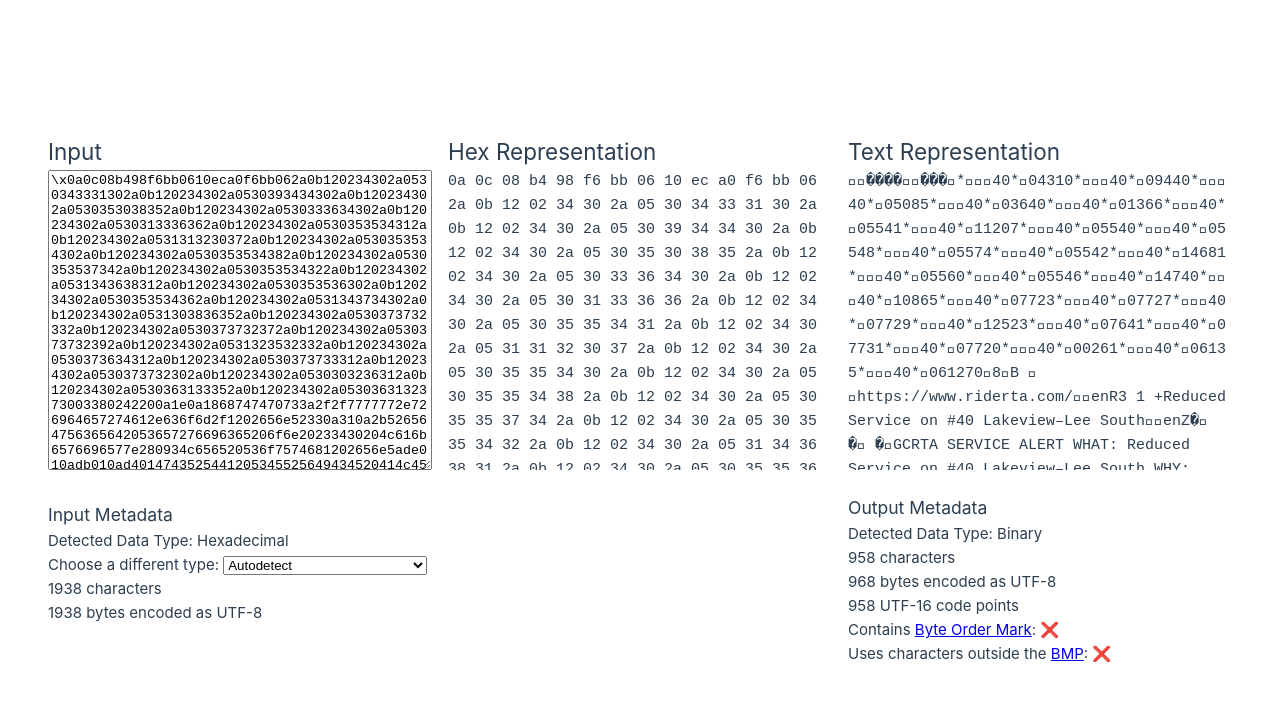
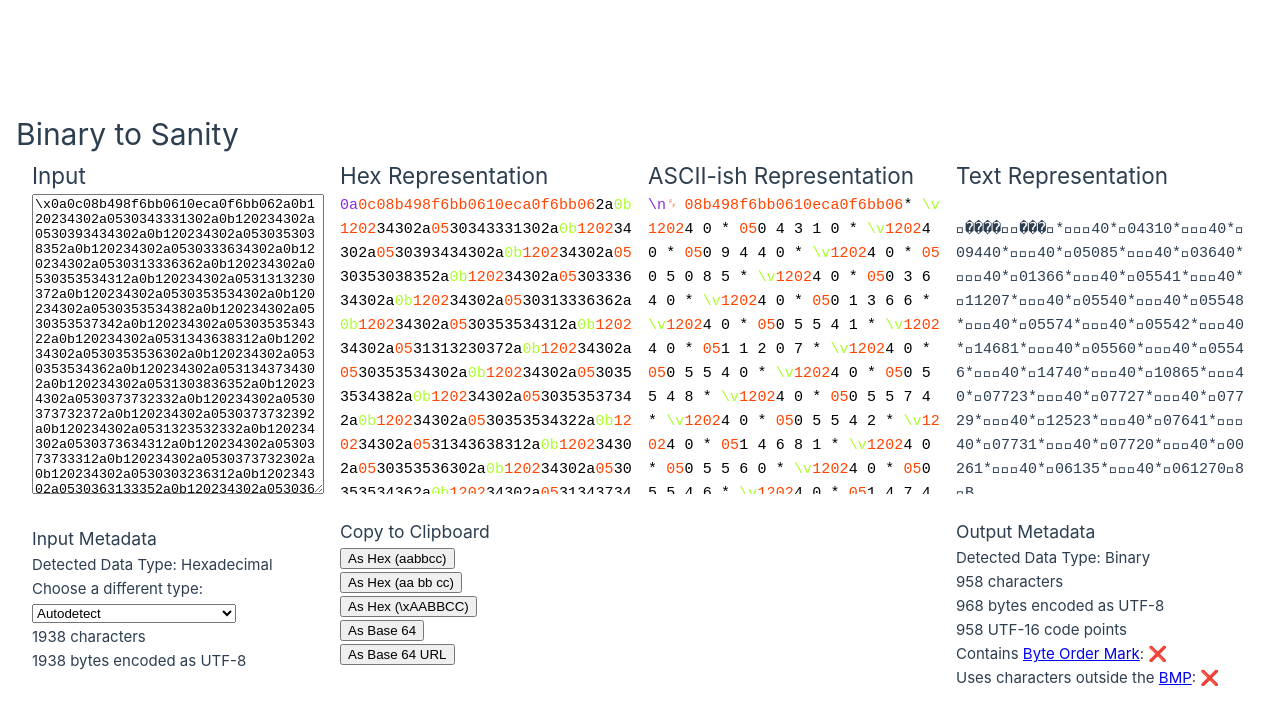
Before and after one commit to simplebitlabs/tobytes, a Vue app: page / in a window 1280 px wide. Shown: the top 724 px of the page. Built offline with nearby package versions, Linux system fonts and the light colour scheme.

Commit message:
Hex output component and other additions

```diff
--- a/src/App.vue
+++ b/src/App.vue
@@ -1,10 +1,17 @@
 <script setup lang="ts">
 import { ref, computed } from 'vue'
-import { hexToBytes, bytesToUTF8, InputType, autodetectInputType, DataType, autodetectDataType } from './b2x'
 
-function arrayToHex(arr: Uint8Array | number[]): string {
-  return [...arr].map((num) => num.toString(16).padStart(2, '0')).join(' ')
-}
+import HexOutput from './components/HexOutput.vue'
+
+import {
+  hexToBytes,
+  base64ToBytes,
+  bytesToUTF8,
+  InputType,
+  autodetectInputType,
+  DataType,
+  autodetectDataType,
+} from './b2x'
 
 const input = ref(
   '\\x0a0c08b498f6bb0610eca0f6bb062a0b120234302a0530343331302a0b120234302a0530393434302a0b120234302a0530353038352a0b120234302a0530333634302a0b1202343' +
@@ -45,16 +52,9 @@ const data = computed(() => {
   if (inputType.value == InputType[InputType.Hexadecimal]) {
     return hexToBytes(val) || []
   } else if (inputType.value == InputType[InputType.Base64]) {
-    if (typeof window !== 'undefined') {
-      const binary = window.atob(input.value)
-      const array = new Uint8Array(binary.length)
-      for (let i = 0; i < binary.length; i++) {
-        array[i] = binary.charCodeAt(i)
-      }
-      return array
-    } else {
-      return Buffer.from(input.value, 'base64')
-    }
+    return base64ToBytes(input.value)
+  } else if (inputType.value == InputType[InputType.Base64URL]) {
+    return base64ToBytes(input.value, true)
   }
   return new TextEncoder().encode(val)
 })
@@ -68,7 +68,6 @@ const output = computed(() => {
 })
 
 const hasBom = computed(() => {
-  console.log(data.value)
   return data.value.length >= 3 && data.value[0] == 0xef && data.value[1] == 0xbb && data.value[2] == 0xbf
 })
 
@@ -90,7 +89,9 @@ const outputBytes = computed(() => {
 </script>
 
 <template>
-  <header></header>
+  <header>
+    <h1>Binary to Sanity</h1>
+  </header>
 
   <main>
     <div class="left">
@@ -120,11 +121,21 @@ const outputBytes = computed(() => {
     </div>
     <div class="middle">
       <h2>Hex Representation</h2>
-      <div class="output">{{ arrayToHex(data) }}</div>
+      <div class="output"><HexOutput :items="data" :printASCII="false" /></div>
+      <h3>Copy to Clipboard</h3>
+      <button>As Hex (aabbcc)</button><br />
+      <button>As Hex (aa bb cc)</button><br />
+      <button>As Hex (\xAABBCC)</button><br />
+      <button>As Base 64</button><br />
+      <button>As Base 64 URL</button>
+    </div>
+    <div class="middle2">
+      <h2>ASCII-ish Representation</h2>
+      <div class="output"><HexOutput :items="data" :printASCII="true" /></div>
     </div>
     <div class="right">
       <h2>Text Representation</h2>
-      <div class="output" v-html="output"></div>
+      <div class="output"><div class="text-output" v-html="output"></div></div>
       <h3>Output Metadata</h3>
       <div class="meta">Detected Data Type: {{ dataType }}</div>
       <div class="meta">{{ outputCharacters }} characters</div>
--- a/src/assets/main.css
+++ b/src/assets/main.css
@@ -1,9 +1,9 @@
 @import './base.css';
 
 #app {
-  max-width: 1280px;
+  /*max-width: 1280px;*/
   margin: 0 auto;
-  padding: 2rem;
+  padding: 1rem;
   font-weight: normal;
 }
 
@@ -15,7 +15,7 @@
 
   #app main {
     display: grid;
-    grid-template-columns: 1fr 1fr 1fr;
+    grid-template-columns: repeat(4, 1fr);
     column-gap: 1rem;
     padding: 0 1rem;
   }
@@ -35,4 +35,41 @@
     overflow: auto;
     overflow-wrap: anywhere;
   }
+
+  .hex-output {
+    display: grid;
+    grid-template-columns: repeat(16, 1fr);
+  }
+
+  .hex-output span::after {
+    content: ' ';
+  }
+
+  .hex-output .p {
+    color: black;
+  }
+
+  .hex-output .sp {
+    color: orange;
+  }
+
+  .hex-output .sp2 {
+    text-decoration: underline orange dotted;
+  }
+
+  .hex-output .tb {
+    color: greenyellow;
+  }
+
+  .hex-output .nl {
+    color: blueviolet;
+  }
+
+  .hex-output .bn {
+    color: orangered;
+  }
+
+  .text-output {
+    white-space: pre-wrap;
+  }
 }
--- a/src/b2x.ts
+++ b/src/b2x.ts
@@ -27,9 +27,28 @@ function hexToBytes(hex: string): number[] | undefined {
     ?.map((byte) => parseInt(byte, 16))
 }
 
+function base64ToBytes(base64: string, urlFormat: boolean = false): Uint8Array | number[] {
+  // TODO: handle missing padding, here and in base64
+  if (typeof window !== 'undefined') {
+    let val = base64
+    if (urlFormat) {
+      val = base64.replace(/-/g, '+').replace(/_/g, '/')
+    }
+    const binary = window.atob(val)
+    const array = new Uint8Array(binary.length)
+    for (let i = 0; i < binary.length; i++) {
+      array[i] = binary.charCodeAt(i)
+    }
+    return array
+  } else {
+    return Buffer.from(base64, urlFormat ? 'base64url' : 'base64')
+  }
+}
+
 function bytesToUTF8(bytes: number[] | Uint8Array): string {
   // ignoreBOM == false actually means... skip the BOM, not include it
-  const decoder = new TextDecoder('utf-8', { ignoreBOM: false })
+  // for our purposes, we want to keep all bytes present in the input
+  const decoder = new TextDecoder('utf-8', { ignoreBOM: true })
   return decoder.decode(new Uint8Array(bytes))
 }
 
@@ -43,18 +62,33 @@ enum InputType {
 }
 
 function autodetectInputType(input: string): InputType {
+  let inputForHex = input
   if (input.startsWith('0x') || input.startsWith('\\x')) {
+    inputForHex = input.slice(2)
+  }
+  if (/^[a-fA-F0-9 \r\n\t]+$/.test(inputForHex)) {
+    // Hexadecimal input without '0x' or '\x' prefix
     return InputType.Hexadecimal
-  } else if (/^[a-fA-F0-9 \r\n\t]+$/.test(input)) {
-    // Hexadecimal input without '0x' prefix
-    return InputType.Hexadecimal
-  } else if (/^[A-Za-z0-9+/]+=?=?$/.test(input)) {
+  }
+  if (/^[A-Za-z0-9+/]+=?=?$/.test(input)) {
     // TODO: detect and report missing or invalid padding based on length
-    return InputType.Base64
-  } else if (/^[a-zA-Z0-9-_]+=?=?$/.test(input)) {
+    try {
+      base64ToBytes(input)
+      return InputType.Base64
+    } catch (error) {
+      console.log('base64 decode failed, not assuming string is base64')
+    }
+  }
+  if (/^[a-zA-Z0-9-_]+=?=?$/.test(input)) {
     // TODO: detect and report missing or invalid padding based on length
-    return InputType.Base64URL
-  } else if (/^[\x00-\x7F]*$/.test(input)) {
+    try {
+      base64ToBytes(input, true)
+      return InputType.Base64URL
+    } catch (error) {
+      console.log('base64 decode failed, not assuming string is base64')
+    }
+  }
+  if (/^[\x00-\x7F]*$/.test(input)) {
     return InputType.ASCII
   }
   return InputType.UTF8
@@ -86,4 +120,13 @@ function autodetectDataType(bytes: number[] | Uint8Array): DataType {
   return DataType.Unknown
 }
 
-export { debounce, hexToBytes, bytesToUTF8, InputType, autodetectInputType, DataType, autodetectDataType }
+export {
+  debounce,
+  hexToBytes,
+  base64ToBytes,
+  bytesToUTF8,
+  InputType,
+  autodetectInputType,
+  DataType,
+  autodetectDataType,
+}
--- /dev/null
+++ b/src/components/HexOutput.vue
@@ -0,0 +1,52 @@
+<script setup lang="ts">
+defineProps<{
+  items: Uint8Array | number[]
+  printASCII: boolean
+}>()
+
+function value(b: number, ascii: boolean): string {
+  if (ascii) {
+    if (b == 0x20) {
+      return '\u00a0'
+    } else if (b == 0x01) {
+      return '␁'
+    } else if (b == 0x09) {
+      return '\\t'
+    } else if (b == 0x0a) {
+      return '\\n'
+    } else if (b == 0x0b) {
+      return '\\v'
+    } else if (b == 0x0c) {
+      return '␌'
+    } else if (b == 0x0d) {
+      return '\\r'
+    } else if (b >= 0x21 && b <= 0x7e) {
+      return String.fromCharCode(b)
+    }
+  }
+  return b.toString(16).padStart(2, '0')
+}
+
+function valueClass(b: number, ascii: boolean): string {
+  if (b >= 0x21 && b <= 0x7e) {
+    // printable (but not space)
+    return 'p'
+  } else if (b == 0x20) {
+    return ascii ? 'sp2' : 'sp'
+  } else if (b == 0x09 || b == 0x0b) {
+    return 'tb'
+  } else if (b == 0x0a || b == 0x0d) {
+    // LF, CR
+    return 'nl'
+  }
+  return 'bn'
+}
+</script>
+
+<template>
+  <div class="hex-output">
+    <span v-for="(item, index) in items" :key="index" :class="valueClass(item, printASCII)">
+      {{ value(item, printASCII) }}
+    </span>
+  </div>
+</template>
```
Also changed, not shown: 1 other file (tests, documents, lock files or other folders).
